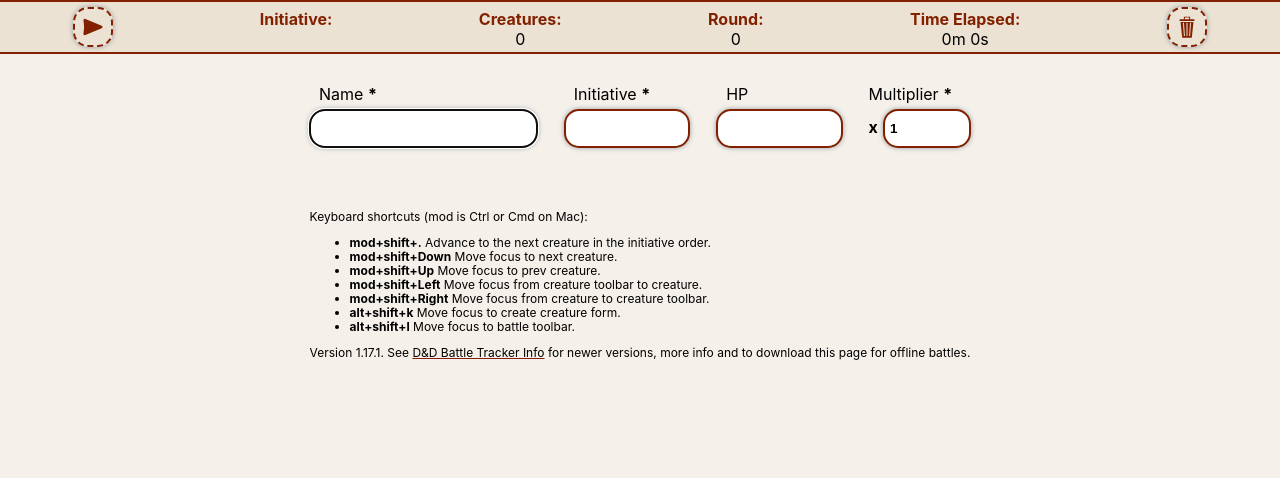
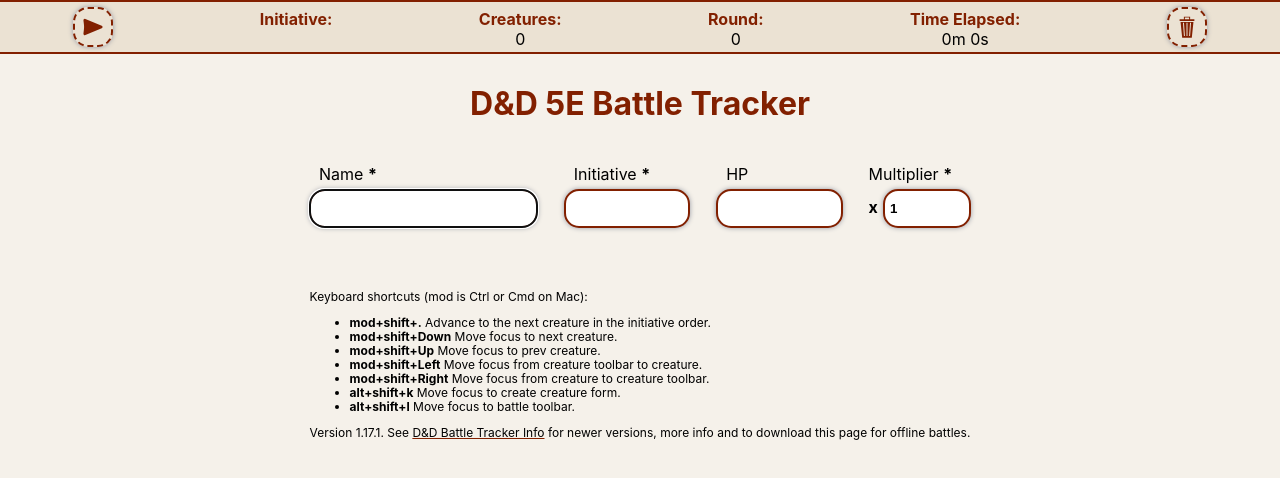
Before and after one commit to Paul-Ladyman/dnd-battle-tracker, a React (Create React App) app: page / in a window 1280 px wide. Shown: the top 478 px of the page. Built offline with nearby package versions, Linux system fonts and the light colour scheme.

Commit message:
Add a main page title

```diff
--- a/src/App.css
+++ b/src/App.css
@@ -38,6 +38,11 @@ a:hover {
   flex-flow: column;
   padding-top: 44px;
   width: 100%;
+}
+
+.main-title {
+  margin-top: 40px;
+  color: #822000;
 }
 
 /* Battle toolbar */
@@ -193,7 +198,7 @@ a:hover {
 
 .create-creature-form {
   width: 80%;
-  margin-top: 40px;
+  margin-top: 20px;
   grid-gap: 50px;
   display: grid;
   grid-template-columns: 20% 10% 10% 10%;
--- a/src/App.js
+++ b/src/App.js
@@ -156,6 +156,7 @@ class App extends Component {
         </div>
         <div className="main-footer-wrapper">
           <main className="main">
+           <h1 className="main-title">D&D 5E Battle Tracker</h1>
            <CreateCreatureForm createCreature={this.createCreature} />
            <Creatures
              creatures={this.state.creatures}
--- a/src/CollapsedCreature.js
+++ b/src/CollapsedCreature.js
@@ -17,7 +17,7 @@ function CollapsedCreature({creature}) {
   const notesMarginClass = showHealth || showConditions ? 'collapsed-creature--status__margin' : '';
   return (
     <div className="collapsed-creature">
-      <h1 className={nameClasses}>{creature.name}</h1>
+      <h2 className={nameClasses}>{creature.name}</h2>
       <div className="collapsed-creature--status">
         {showHealth && <HealthPoints
           short
--- a/src/ExpandedCreature.js
+++ b/src/ExpandedCreature.js
@@ -38,10 +38,10 @@ class ExpandedCreature extends Component {
 
     return (
       <div className="expanded-creature centered__columns">
-        <h1 className="expanded-creature--name">
+        <h2 className="expanded-creature--name">
           {name}
           {active && <ActiveCreatureIcon className="expanded-creature--active-icon" />}
-        </h1>
+        </h2>
         {!alive &&
           <div className="expanded-creature--status">
             <em><ExternalLink url={conditionDescriptions.unconscious} text="Unconscious/dead"/></em>
```
